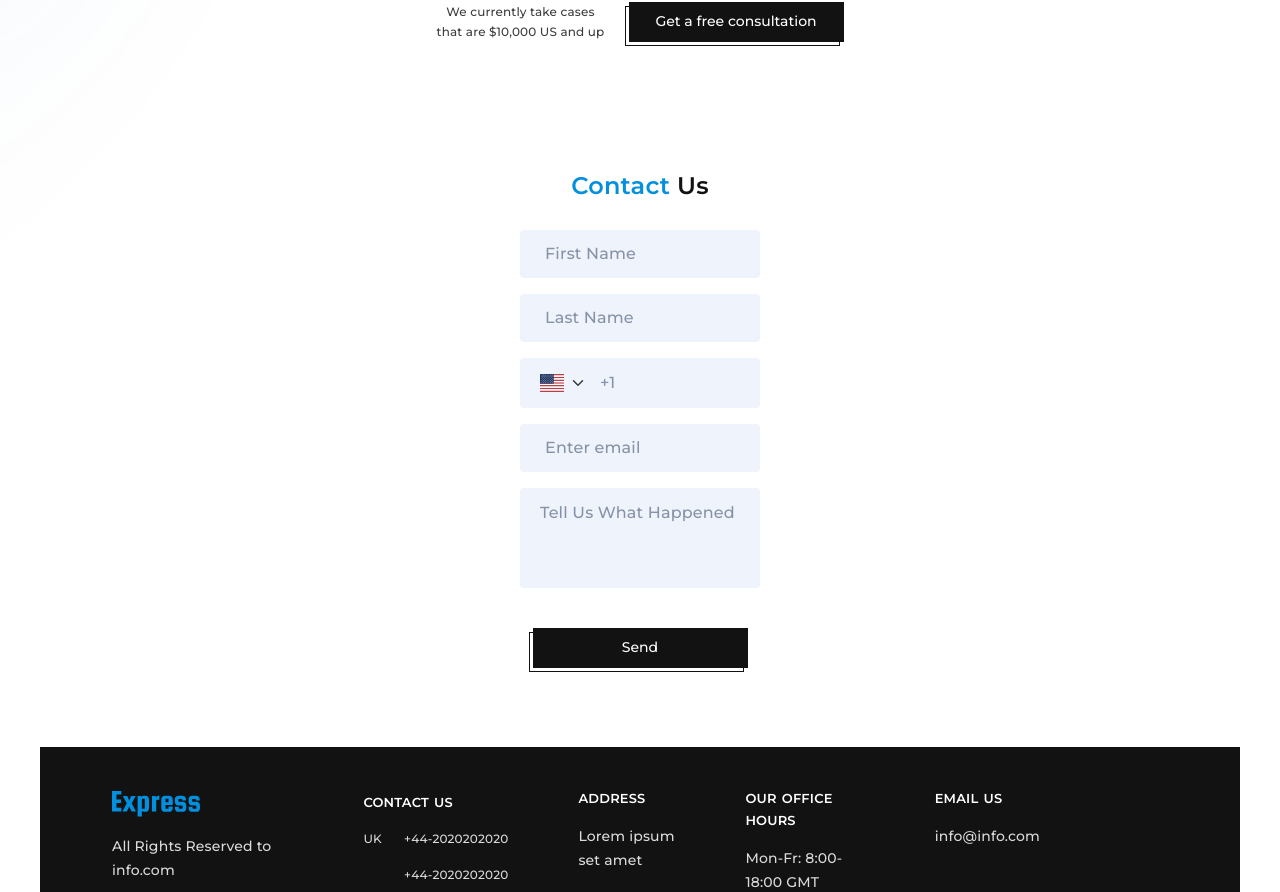
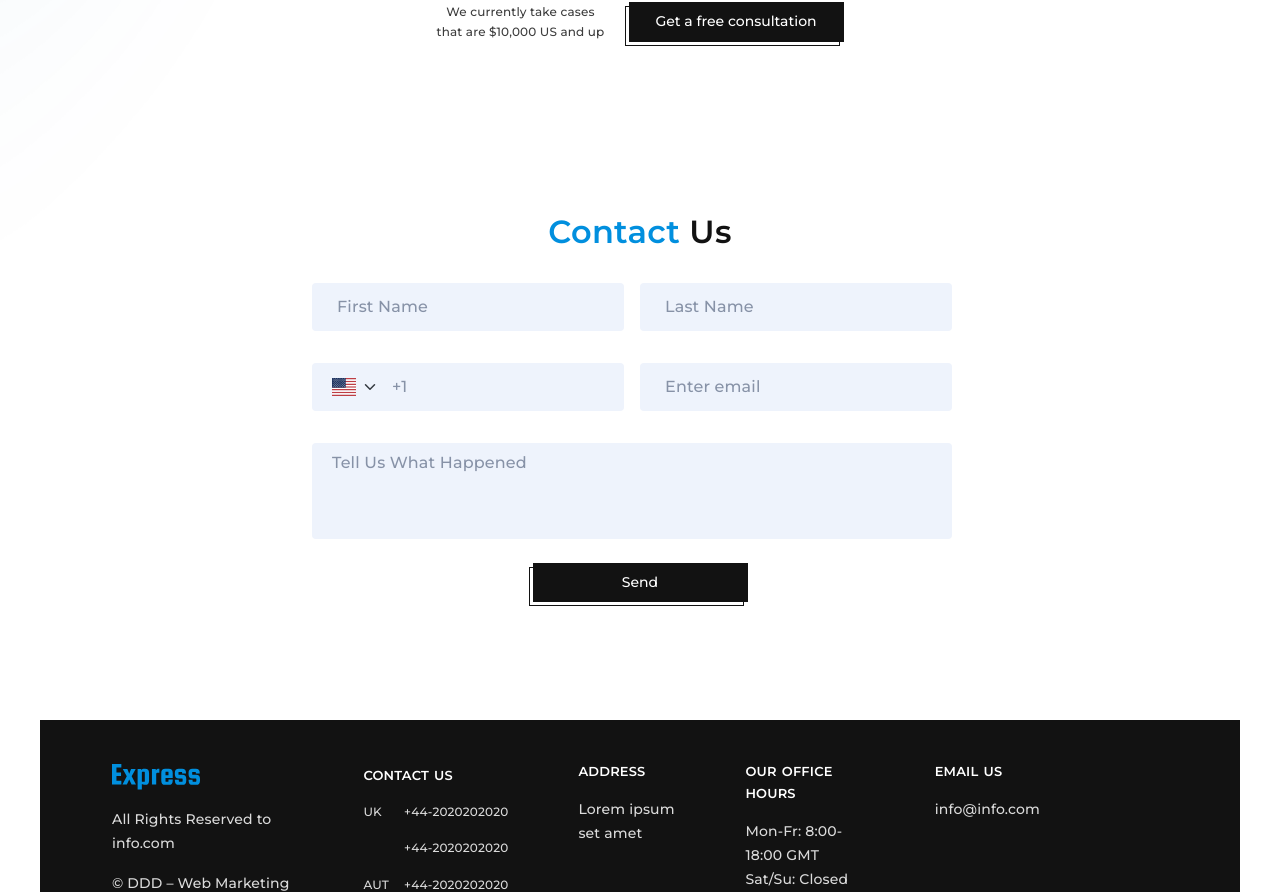
Before and after one commit to Kelenella/WDM-test, a React (Create React App) app: page / in a window 1280 px wide. Shown: the part 430-1322 px from the top of the page. Built offline with nearby package versions, Linux system fonts and the light colour scheme.

Commit message:
form-3breakpoints-done

```diff
--- a/src/components/Buttons/DarkButton/DarkButton.module.css
+++ b/src/components/Buttons/DarkButton/DarkButton.module.css
@@ -4,8 +4,8 @@
   display: inline-block;
   padding: 8px 24px;
   font-weight: 500;
-  font-size: 14px;
-  line-height: 1.7;
+  font-size: 12px;
+  line-height: 1.67;
   text-align: center;
   background-color: var(--dark-btn-color);
   color: var(--dark-btn-text);
@@ -14,6 +14,12 @@
   border: none;
   transition: color 300ms cubic-bezier(0.4, 0, 0.2, 1),
     transform 300ms cubic-bezier(0.4, 0, 0.2, 1);
+}
+@media screen and (min-width: 768px) {
+  .darkBtn {
+    font-size: 14px;
+    line-height: 1.71;
+  }
 }
 
 .darkBtn::after {
--- a/src/components/Form/Form.module.css
+++ b/src/components/Form/Form.module.css
@@ -1,5 +1,6 @@
 .form {
   width: 272px;
+  height: 520px;
   padding: 24px 16px;
   margin-bottom: 55px;
   margin-right: auto;
@@ -12,12 +13,30 @@
 }
 @media screen and (min-width: 768px) {
   .form {
-    align-items: center;
+    width: 624px;
+    height: 438px;
+    padding: 40px 64px;
     display: flex;
     justify-content: center;
-    width: 624px;
+    align-items: center;
+    flex-direction: column;
   }
 }
+@media screen and (min-width: 1200px) {
+  .form {
+    width: 1088px;
+    height: 523px;
+    padding: 72px 224px;
+  }
+}
+@media screen and (min-width: 768px) {
+  .wrapperForm {
+    display: flex;
+    flex-direction: row;
+    margin-bottom: 16px;
+  }
+}
+
 .title {
   margin-bottom: 24px;
   font-weight: 600;
@@ -27,12 +46,28 @@
   letter-spacing: 0.01em;
   color: var(--title-color);
 }
+@media screen and (min-width: 768px) {
+  .title {
+    font-size: 28px;
+  }
+}
+@media screen and (min-width: 1200px) {
+  .title {
+    font-size: 32px;
+  }
+}
 .accentText {
   color: var(--accent-color);
 }
 .group {
   position: relative;
   margin-bottom: 16px;
+}
+
+@media screen and (min-width: 768px) {
+  .group {
+    margin-right: 16px;
+  }
 }
 .label {
   position: absolute;
@@ -61,6 +96,11 @@
     line-height: 1.71;
   }
 }
+@media screen and (min-width: 1200px) {
+  .control {
+    width: 312px;
+  }
+}
 .control:focus + .label,
 .control:not(:placeholder-shown) + .label {
   transform: translateY(-45px);
@@ -76,7 +116,7 @@
 .textarea {
   width: 240px;
   height: 100px;
-  margin-bottom: 24px;
+  margin-bottom: 8px;
 
   font-weight: 500;
   font-size: 12px;
@@ -86,6 +126,18 @@
   border: none;
   outline: none;
   resize: none;
+}
+@media screen and (min-width: 768px) {
+  .textarea {
+    width: 496px;
+    height: 96px;
+  }
+}
+@media screen and (min-width: 1200px) {
+  .textarea {
+    width: 640px;
+    height: 96px;
+  }
 }
 .labelTextArea {
   position: absolute;
@@ -98,6 +150,12 @@
 .textarea:focus + .labelTextArea,
 .textarea:not(:placeholder-shown) + .labelTextArea {
   transform: translateY(-45px);
+}
+@media screen and (min-width: 1200px) {
+  .textarea:focus + .labelTextArea,
+  .textarea:not(:placeholder-shown) + .labelTextArea {
+    transform: translateY(-52px);
+  }
 }
 .flag {
   position: absolute;
@@ -123,7 +181,7 @@
 
 .telControl {
   width: 240px;
-  height: 50px;
+  height: 48px;
   font-weight: 500;
   font-size: 12px;
   line-height: 1.67;
@@ -133,6 +191,11 @@
   outline: none;
   padding-left: 50px;
 }
+@media screen and (min-width: 1200px) {
+  .telControl {
+    width: 312px;
+  }
+}
 .telControl + .label {
   position: absolute;
   top: 50%;
--- a/src/components/Form/OurForm.js
+++ b/src/components/Form/OurForm.js
@@ -17,7 +17,7 @@ export default function OurForm() {
         <h2 className={s.title}>
           <span className={s.accentText}>Contact</span> Us
         </h2>
-
+        <div className={s.wrapperForm}>
           <FormGroup as={Col} className={s.group}>
             <FormControl
               // value={firstName}
@@ -43,6 +43,9 @@ export default function OurForm() {
               Last Name
             </FormLabel>
           </FormGroup>
+        </div>
+
+        <div className={s.wrapperForm}>
           <FormGroup className={s.group}>
             <FormControl
               // value={phone}
@@ -51,7 +54,6 @@ export default function OurForm() {
               placeholder=" "
               className={s.telControl}
             />
-
             <FormLabel htmlFor="phone" className={s.label}>
               +1
             </FormLabel>
@@ -71,6 +73,8 @@ export default function OurForm() {
               Enter email
             </FormLabel>
           </FormGroup>
+        </div>
+
         <FormGroup as={Col} className={s.group}>
           <Form.Control
             // value={message}
```
Lines whose indentation alone changed are shown as unchanged.
